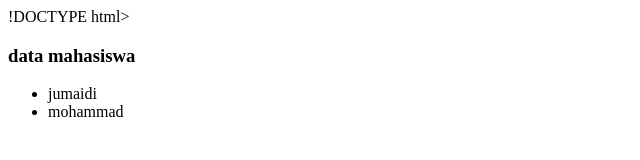
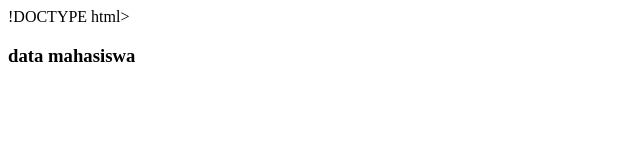
Before and after one commit to Yahyaalvie/latihan1-alterra, a plain HTML site: page latihan1alterra.html in a window 1280 px wide. Shown: the whole page, without its empty margins (0-640 px from the left). Drawn offline with Linux system fonts and the light colour scheme.

Commit message:
Update latihan1alterra.html

```diff
--- a/latihan1alterra.html
+++ b/latihan1alterra.html
@@ -9,7 +9,6 @@
 <body>
     <h3>data mahasiswa</h3>
     <ul>
-        <li>jumaidi</li>
-        <li>mohammad</li>
     </ul>
 </body>
+</html>
```
